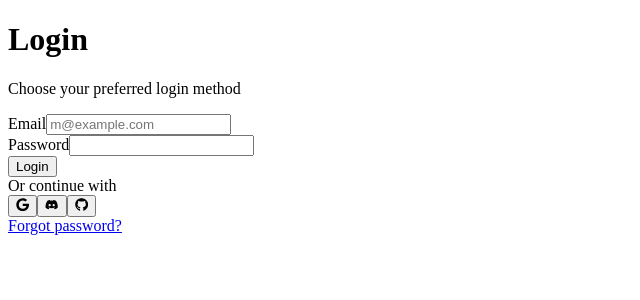
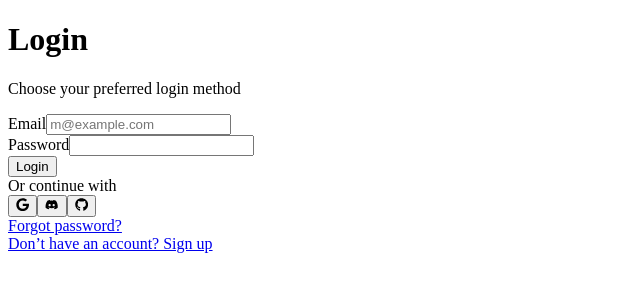
Before and after one commit to omartins-zs/boilerplate_nextjs, a Next.js app: page /login in a window 1280 px wide. Shown: the top 300 px of the page, without its empty margins (0-640 px from the left). Built offline with nearby package versions, Linux system fonts and the light colour scheme.

Commit message:
Add Link para cadastro de Usuario

```diff
--- a/src/app/login/page.tsx
+++ b/src/app/login/page.tsx
@@ -97,9 +97,13 @@ export default function LoginForm() {
         </div>
       </div>
 
-      <div className="text-center text-sm">
+      <div className="text-center text-sm space-y-2">
         <a className="underline" href="#">
           Forgot password?
+        </a>
+        <br />
+        <a className="underline" href="/register">
+          Don’t have an account? Sign up
         </a>
       </div>
     </div>
```
